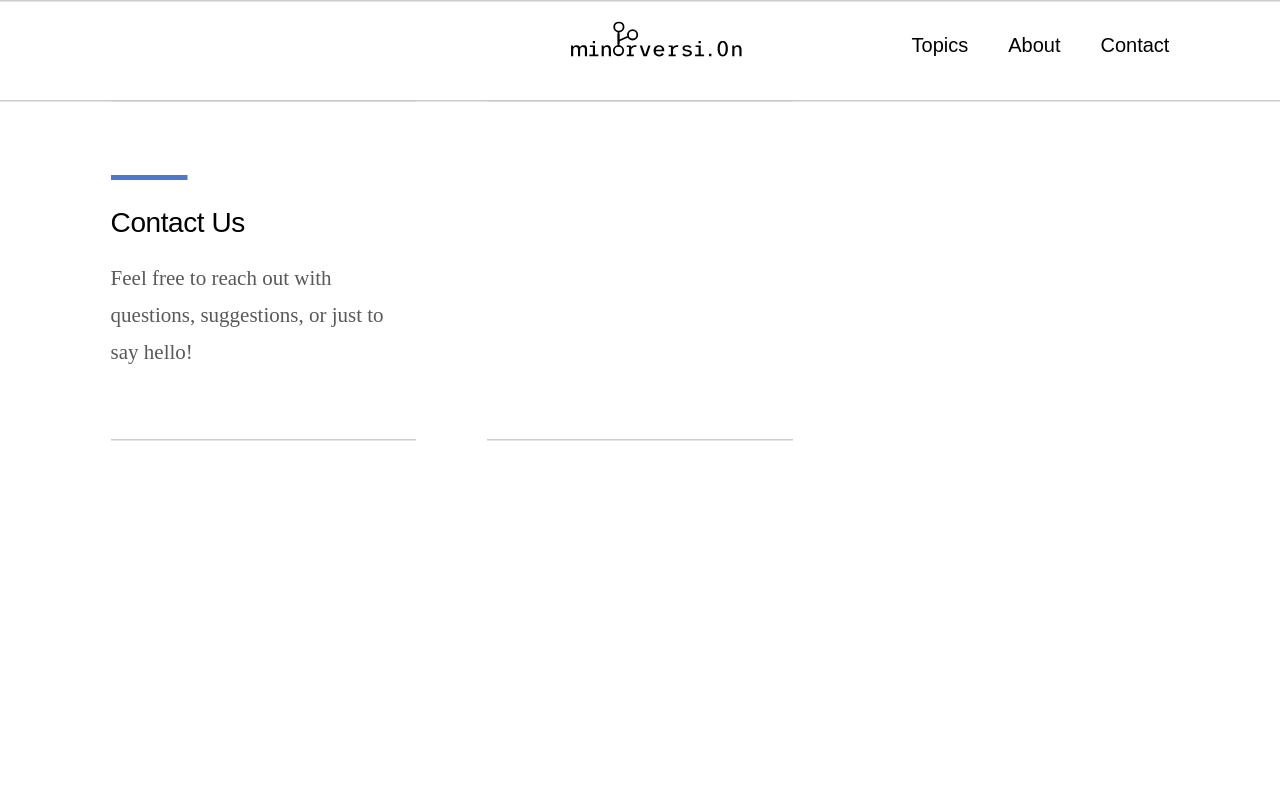
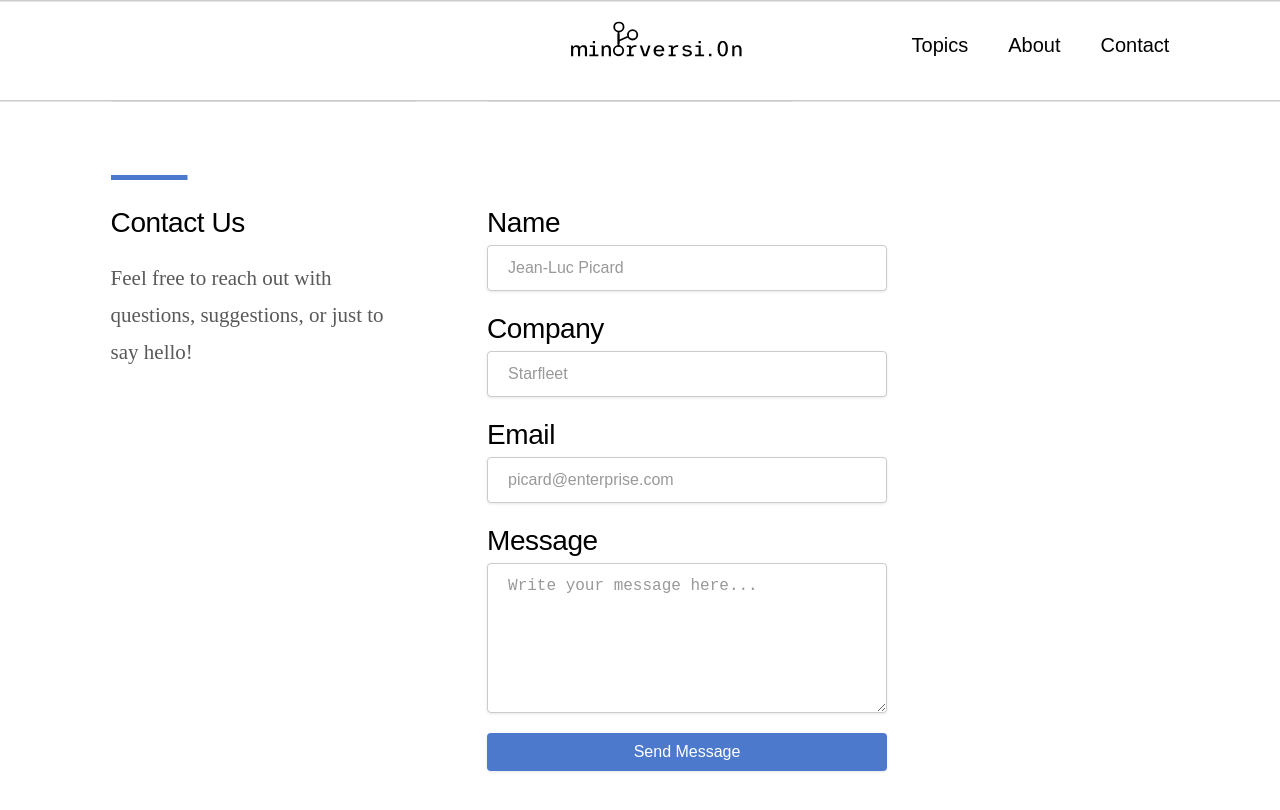
Before and after one commit to alexisdrakopoulos/magazine_website, a Next.js app in the folder magazine/: page /contact in a window 1280 px wide. Shown: the top 810 px of the page. Built offline with nearby package versions, Linux system fonts and the light colour scheme; a web font is replaced by a local one.

Commit message:
reinstate routes

```diff
--- a/magazine/src/app/contact/page.tsx
+++ b/magazine/src/app/contact/page.tsx
@@ -1,5 +1,5 @@
 import React from "react";
-// import { Form } from "./components/form";
+import { Form } from "./components/form";
 
 export default function Contact() {
   return (
@@ -19,7 +19,9 @@ export default function Contact() {
           </li>
           <li className="ArticleBlock">
             <div className="text">
-              <div className="">{/* <Form /> */}</div>
+              <div className="">
+                <Form />
+              </div>
             </div>
           </li>
         </ul>
```
Also changed, not shown: magazine/src/components/mdx-components.tsx (deleted, +0 -18 lines), magazine/src/app/api/contact/route.ts (renamed from magazine/src/app/api/contact/route.txt), magazine/src/app/contact/components/form.tsx (renamed from magazine/src/app/contact/components/form.txt).
